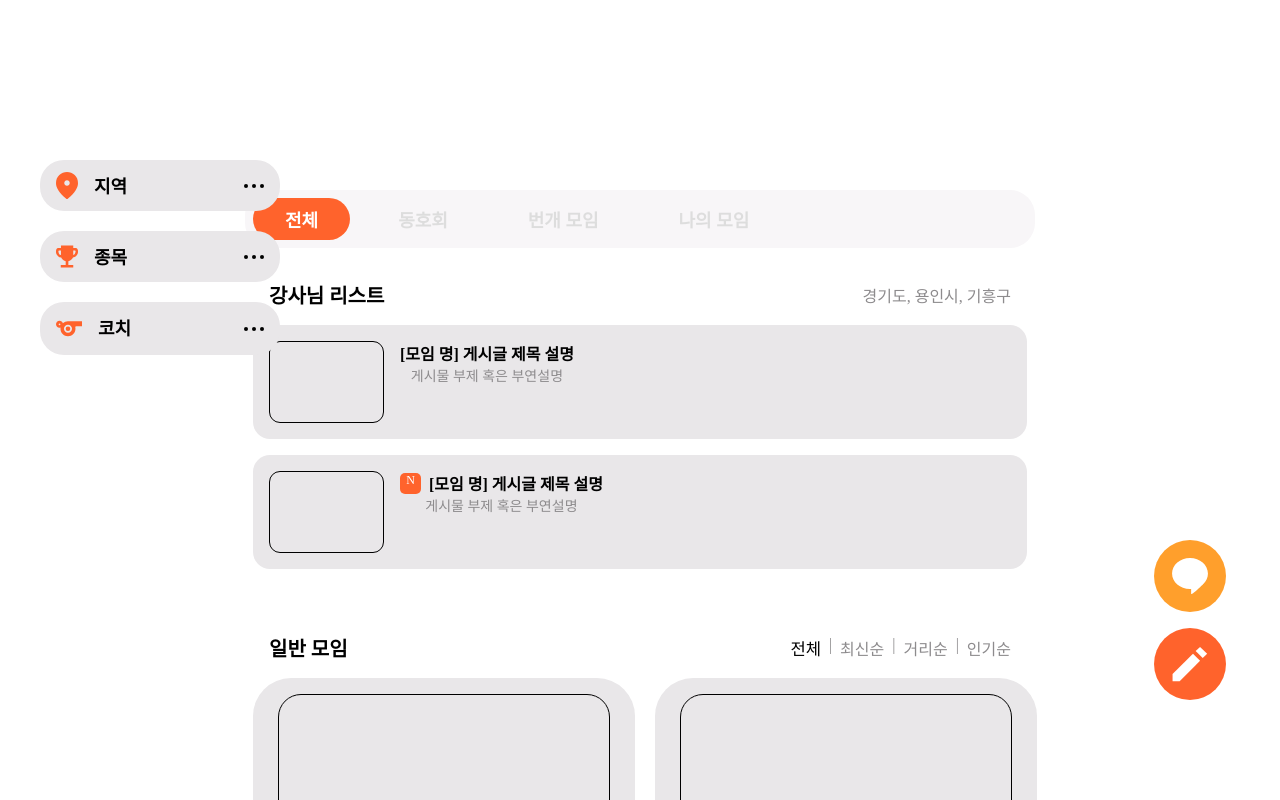
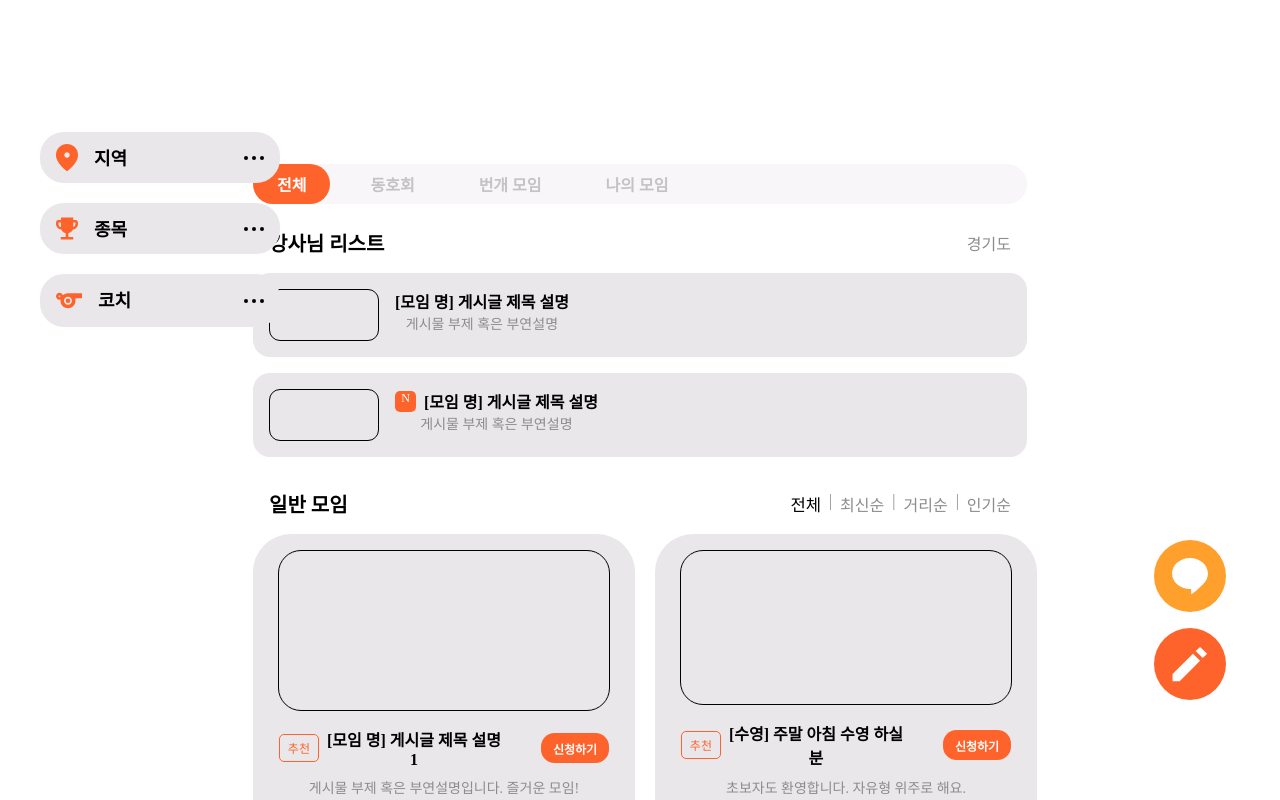
Before and after one commit to YeonWoojuice/sfit-frontend, a React (Vite) app: page / in a window 1280 px wide. Shown: the top 800 px of the page. Built offline with nearby package versions, Linux system fonts and the light colour scheme.

Commit message:
fix style & add feature

```diff
--- a/src/components/main/FilterMenu.jsx
+++ b/src/components/main/FilterMenu.jsx
@@ -1,12 +1,19 @@
+import { useState } from "react";
 import styles from "../../styles/main/FilterMenu.module.css";
 import FilterSelect from "./FilterSelect";
 
 function FilterMenu({ filter, onClick }) {
+  const [activeMenu, setActiveMenu] = useState(null);
+
   const filters = [
     { label: "지역", key: "regions" },
     { label: "종목", key: "sports" },
     { label: "코치", key: "coach" },
   ];
+
+  const handleToggle = (key) => {
+    setActiveMenu((prev) => (prev === key ? null : key));
+  };
   return (
     <div className={styles.menus}>
       {filters.map((item) => (
@@ -16,6 +23,8 @@ function FilterMenu({ filter, onClick }) {
           filter={filter}
           filterkey={item.key}
           onClick={onClick}
+          isOpen={activeMenu === item.key}
+          onToggle={() => handleToggle(item.key)}
         />
       ))}
     </div>
--- a/src/components/main/FilterSelect.jsx
+++ b/src/components/main/FilterSelect.jsx
@@ -1,22 +1,20 @@
-import { useState } from "react";
 import styles from "../../styles/main/FilterSelect.module.css";
 import RegionIcon from "../../assets/regions.svg?react";
 import SportsIcon from "../../assets/sports.svg?react";
 import CoachIcon from "../../assets/coach.svg?react";
 
-function FilterSelect({ label, filter, filterkey, onClick }) {
-  const [open, setOpen] = useState(false);
+function FilterSelect({ label, filter, filterkey, onClick, isOpen, onToggle }) {
+  // const [open, setOpen] = useState(false);
+  const hasValue = !!filter[filterkey];
+  const getIconClass = (isActive) =>
+    `${styles.icon} ${isActive ? styles.select : ""}`;
 
   const icons = {
-    regions: (
-      <RegionIcon className={`${styles.icon} ${open ? styles.select : ""}`} />
-    ),
-    sports: (
-      <SportsIcon className={`${styles.icon} ${open ? styles.select : ""}`} />
-    ),
+    regions: <RegionIcon className={getIconClass(isOpen || hasValue)} />,
+    sports: <SportsIcon className={getIconClass(isOpen || hasValue)} />,
     coach: (
       <CoachIcon
-        className={`${styles.icon} ${open ? styles.select : ""}`}
+        className={getIconClass(filter.coach)}
         style={{ width: "26px", height: "29px" }}
       />
     ),
@@ -39,17 +37,20 @@ function FilterSelect({ label, filter, filterkey, onClick }) {
     sports: ["야구", "축구", "골프", "수영"],
   };
 
+  const isDropdown = filterkey !== "coach";
+  const isActive = isDropdown ? isOpen || hasValue : filter.coach;
+
   return (
     <div className={styles.container}>
       <div
-        className={`${styles.filterBox} ${open ? styles.active : ""}`}
+        className={`${styles.filterBox} ${isActive ? styles.active : ""}`}
         onClick={() => {
-          if (filterkey === "coach") {
+          if (!isDropdown) {
             onClick("coach", !filter.coach);
-            setOpen(!open);
+            onToggle();
             return;
           }
-          setOpen(!open);
+          onToggle();
         }}
       >
         <div className={styles.left}>
@@ -62,7 +63,7 @@ function FilterSelect({ label, filter, filterkey, onClick }) {
           <div className={styles.circle}></div>
         </div>
       </div>
-      {open && (
+      {isDropdown && isOpen && (
         <div className={styles.options}>
           {(mockOptions[filterkey] ?? []).map((item) => (
             <div className={styles.optionBox} key={item}>
--- a/src/components/main/SectionHeader.jsx
+++ b/src/components/main/SectionHeader.jsx
@@ -38,7 +38,7 @@ function SectionHeader({ title, isMeeting }) {
             </p>
           </>
         ) : (
-          <p>경기도, 용인시, 기흥구</p>
+          <p>경기도</p>
         )}
       </div>
     </div>
--- a/src/pages/MainPage.jsx
+++ b/src/pages/MainPage.jsx
@@ -79,7 +79,6 @@ function MainPage() {
   };
 
   const pages = getRange(1, pageInfo.totalPages);
-
   const [filter, setFilter] = useState({
     regions: "",
     sports: "",
--- a/src/styles/common/Modal.module.css
+++ b/src/styles/common/Modal.module.css
@@ -5,6 +5,7 @@
   padding: 2rem;
 
   position: absolute;
+  top: 200px;
   left: 29%;
   z-index: 1;
 
--- a/src/styles/gathering/InstructorSection.module.css
+++ b/src/styles/gathering/InstructorSection.module.css
@@ -1,7 +1,7 @@
 .insturctorSection {
   width: 774px;
 
-  margin-top: 2rem;
+  margin-top: 1.5rem;
 }
 
 .instructorCards {
--- a/src/styles/gathering/InsturctorCard.module.css
+++ b/src/styles/gathering/InsturctorCard.module.css
@@ -12,8 +12,8 @@
 }
 
 .img {
-  width: 113px;
-  height: 80px;
+  width: 108px;
+  height: 50px;
 
   border: 1px solid black;
   border-radius: 11px;
--- a/src/styles/gathering/MeetingSection.module.css
+++ b/src/styles/gathering/MeetingSection.module.css
@@ -2,10 +2,6 @@
   width: 774px;
 
   margin-top: 2rem;
-}
-
-.meetingSection {
-  margin-top: 4rem;
 }
 
 .meetingCards {
--- a/src/styles/main/FilterMenu.module.css
+++ b/src/styles/main/FilterMenu.module.css
@@ -1,6 +1,6 @@
 .menus {
   position: absolute;
-  top: 160px;
+  top: 132px;
   left: 40px;
 
   display: flex;
--- a/src/styles/main/MainPage.module.css
+++ b/src/styles/main/MainPage.module.css
@@ -6,7 +6,7 @@
 }
 
 .header {
-  height: 110px;
+  height: 100px;
 }
 
 .insturctorSection,
@@ -66,4 +66,5 @@
   font-size: 16px;
 
   color: #000000;
+  cursor: pointer;
 }
--- a/src/styles/main/Tab.module.css
+++ b/src/styles/main/Tab.module.css
@@ -1,12 +1,12 @@
 .container {
   width: 774px;
 
-  margin-top: 3rem;
+  margin-top: 2rem;
 
   display: flex;
   justify-content: start;
   align-items: center;
-  padding: 0.5rem;
+  /* padding: 0.5rem; */
   gap: 1rem;
 
   background: #f8f6f8;
@@ -16,22 +16,21 @@
 }
 
 .tabBtn {
-  padding: 0.5rem 2rem;
+  padding: 0.5rem 1.5rem;
 
   border-radius: 25px;
 
   font-weight: 700;
-  font-size: 18px;
+  font-size: 16px;
 
-  color: #dddddd;
+  color: #c3c3c3;
 
   cursor: pointer;
   transition: transform 0.2 ease;
 }
 
 .tabBtn:hover {
-  transform: scale(1.04);
-  color: #4f4e4e;
+  transform: scale(1.08);
 }
 
 .tabBtn.active {
```
Also changed, not shown: src/hooks/useFilterToggle.js (added, +7 -0 lines).
